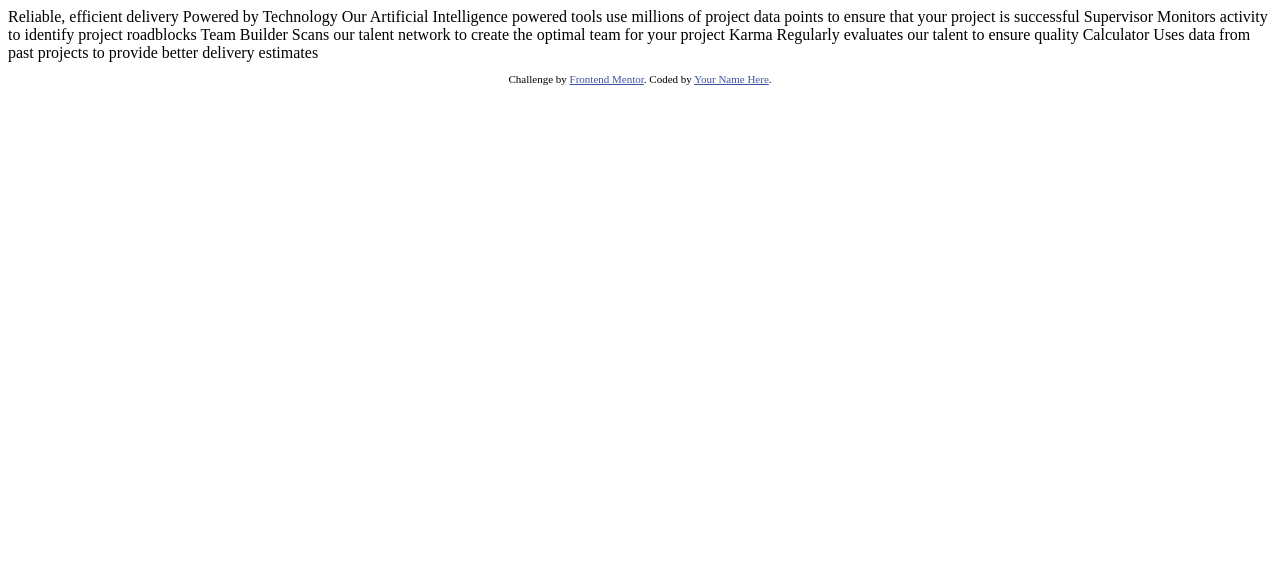
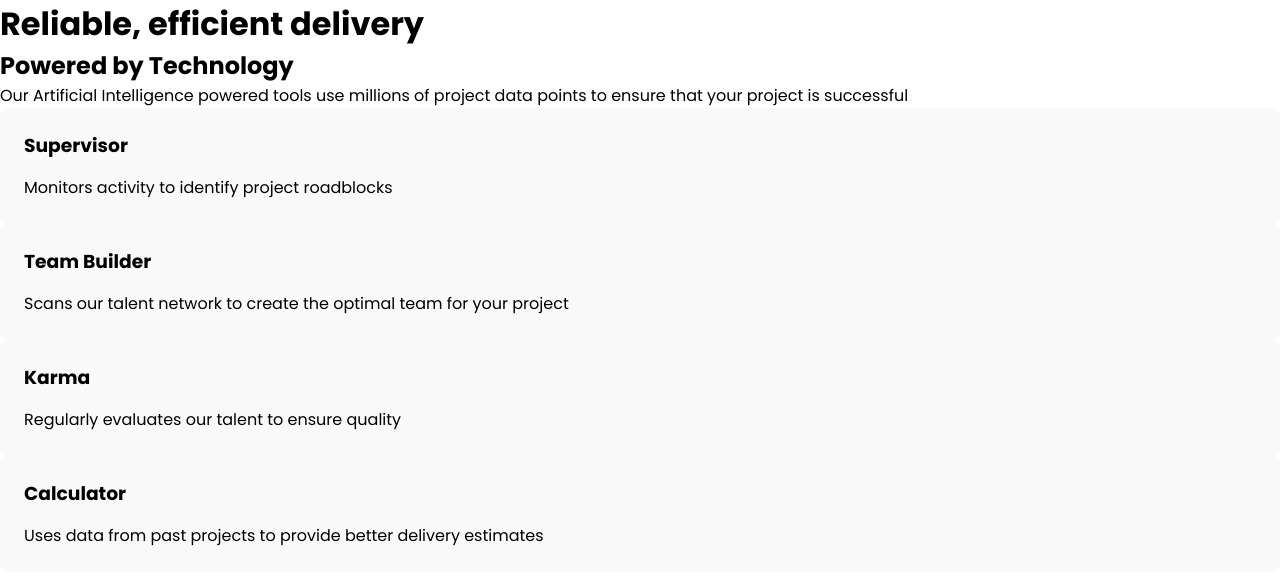
Before and after one commit to givanim/6.FourCard, a plain HTML site: page index.html in a window 1280 px wide. Drawn offline with Linux system fonts and the light colour scheme.

Commit message:
First Style setup

```diff
--- /dev/null
+++ b/design/Scss/_containers.scss
@@ -0,0 +1,8 @@
+.card {
+  display: flex;
+  flex-direction: column;
+  gap: 1rem;
+  background-color: #f9f9f9;
+  border-radius: 8px;
+  padding: 1.5rem;
+}
--- /dev/null
+++ b/design/Scss/_variables.scss
@@ -0,0 +1,16 @@
+/* COLOR VARIABLES */
+// Primary
+
+$Red: hsl(0, 78%, 62%);
+$Cyan: hsl(180, 62%, 55%);
+$Orange: hsl(34, 97%, 64%);
+$Blue: hsl(212, 86%, 64%);
+
+// Neutral
+
+$Grey500: hsl(234, 12%, 34%);
+$Grey400: hsl(212, 6%, 44%);
+$White: hsl(0, 0%, 100%);
+
+// Font
+$FontFamily: 'Poppins', sans-serif;
--- /dev/null
+++ b/design/Scss/styles.scss
@@ -0,0 +1,41 @@
+@use './_variables' as vars;
+@use './containers';
+
+* {
+  padding: 0;
+  margin: 0;
+  box-sizing: border-box;
+}
+
+// // Define a mixin with arguments
+// @mixin box-shadow($x, $y, $blur, $color) {
+//   box-shadow: $x $y $blur $color;
+// }
+
+// // Use the mixin with arguments
+// .card {
+//   @include box-shadow(0px, 4px, 10px, rgba(0, 0, 0, 0.2));
+// }
+
+/* GLOBAL STYLES */
+
+//IMG reset
+img {
+  max-width: 100%;
+  height: 100%;
+  object-fit: cover;
+}
+
+html {
+  font-family: vars.$FontFamily;
+  line-height: 1.5;
+  min-height: 100vh;
+}
+
+
+body {
+
+  @media (width > 600px) {
+
+  }
+}
--- a/index.html
+++ b/index.html
@@ -1,45 +1,68 @@
 <!DOCTYPE html>
 <html lang="en">
+
 <head>
   <meta charset="UTF-8">
-  <meta name="viewport" content="width=device-width, initial-scale=1.0"> <!-- displays site properly based on user's device -->
+  <meta name="viewport" content="width=device-width, initial-scale=1.0">
+  <!-- displays site properly based on user's device -->
+  <link rel="icon" type="image/png" sizes="32x32" href="./images/favicon-32x32.png">
+  <title>Frontend Mentor | Four card feature section</title>
+  <link rel="preconnect" href="https://fonts.googleapis.com">
+<link rel="preconnect" href="https://fonts.gstatic.com" crossorigin>
+<link href="https://fonts.googleapis.com/css2?family=Figtree:ital,wght@0,300..900;1,300..900&family=Inter:ital,opsz,wght@0,14..32,100..900;1,14..32,100..900&family=Lora:ital,wght@0,400..700;1,400..700&family=Montserrat:ital,wght@0,100..900;1,100..900&family=Outfit:wght@100..900&family=Poppins:ital,wght@0,100;0,200;0,300;0,400;0,500;0,600;0,700;0,800;0,900;1,100;1,200;1,300;1,400;1,500;1,600;1,700;1,800;1,900&family=Roboto:ital,wght@0,100..900;1,100..900&family=Young+Serif&display=swap" rel="stylesheet">
+  <link rel="stylesheet" href="./css/styles.css">
 
-  <link rel="icon" type="image/png" sizes="32x32" href="./images/favicon-32x32.png">
+</head>
 
-  <title>Frontend Mentor | Four card feature section</title>
-
-  <!-- Feel free to remove these styles or customise in your own stylesheet 👍 -->
-  <style>
-    .attribution { font-size: 11px; text-align: center; }
-    .attribution a { color: hsl(228, 45%, 44%); }
-  </style>
-</head>
 <body>
-
-  Reliable, efficient delivery
-  Powered by Technology
-
+  <main>
+    <header>
+      <h1>Reliable, efficient delivery</h1>
+      <h2>Powered by Technology</h2>
+      <p>
         Our Artificial Intelligence powered tools use millions of project data points
         to ensure that your project is successful
+      </p>
+    </header>
 
+    <div class="card-container">
+      <section class="card">
+        <h3>
           Supervisor
+        </h3>
+        <p>
           Monitors activity to identify project roadblocks
+        </p>
+      </section>
 
-  Team Builder
-  Scans our talent network to create the optimal team for your project
+      <section class="card">
+        <h3>Team Builder</h3>
+        <p>Scans our talent network to create the optimal team for your project
+        </p>
+      </section>
 
-  Karma
+      <section class="card">
+        <h3>Karma</h3>
+        <p>
           Regularly evaluates our talent to ensure quality
+        </p>
+      </section>
 
-  Calculator
+      <section class="card">
+        <h3>Calculator</h3>
+        <p>
           Uses data from past projects to provide better delivery estimates
+        </p>
+      </section>
+    </div>
 
-
-  <footer>
+    <!-- <footer>
       <p class="attribution">
         Challenge by <a href="https://www.frontendmentor.io?ref=challenge" target="_blank">Frontend Mentor</a>.
         Coded by <a href="#">Your Name Here</a>.
       </p>
-  </footer>
+    </footer> -->
+  </main>
 </body>
+
 </html>
```
Also changed, not shown: css/styles.css (added), 1 other file. Lines whose indentation alone changed are shown as unchanged.
